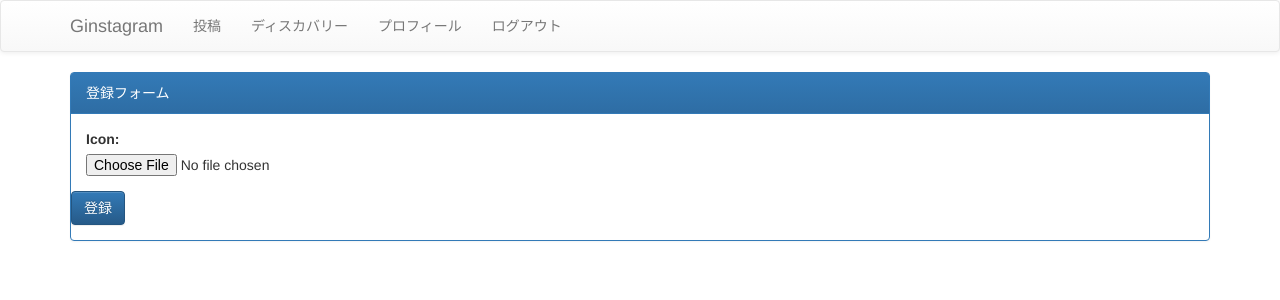
After one commit to gaiax/ginstagram-django, a Django app: a page that uses ginstagram/templates/ginstagram/profile_icon.html in a window 1280 px wide. The commit adds this page. Shown: the top 300 px of the page. Run offline with Django 3.2, Linux system fonts and the light colour scheme; some libraries are stand-ins or nearby versions.

Commit message:
[add] icon編集フォームの追加

```diff
--- a/ginstagram/forms.py
+++ b/ginstagram/forms.py
@@ -19,3 +19,11 @@ class UserForm(forms.ModelForm):
         if not re.search(r'[a-zA-Z]', password):
             raise forms.ValidationError('アルファベットが含まれていません')
         return password
+
+
+class UserIconForm(forms.ModelForm):
+    icon = forms.ImageField()
+
+    class Meta:
+        model = User
+        fields = ("icon",)
--- a/ginstagram/templates/ginstagram/profile.html
+++ b/ginstagram/templates/ginstagram/profile.html
@@ -6,7 +6,7 @@
   <!-- アカウント情報 -->
   <div class="row">
     <div class="col-md-2 col-md-offset-1">
-        <button onclick="javascript:location.href = {% url 'ginstagram:profile' user.username %};">
+        <button onclick="javascript:location.href = '{% url 'ginstagram:icon' user.username %}';">
             プロフィール画像編集
         </button>
     </div>
--- /dev/null
+++ b/ginstagram/templates/ginstagram/profile_icon.html
@@ -0,0 +1,21 @@
+{% extends 'base.html' %}
+{% block title %}Ginstagram{%endblock%}
+{% block content %}
+<div class="container">
+    <div class=" panel panel-primary" >
+        <div class="panel-heading">
+            登録フォーム
+        </div>
+        <div class="panel-body">
+            <form action="{% url 'ginstagram:registration' %}" method="post">
+                {% csrf_token %}
+                {{form}}
+                </div>
+                <div class="form-group">
+                    <button type="submit" class="btn btn-primary">登録</button>
+                </div>
+            </form>
+        </div>
+    </div>
+</div>
+{%endblock%}
--- a/ginstagram/urls.py
+++ b/ginstagram/urls.py
@@ -5,4 +5,5 @@ app_name = 'ginstagram'
 urlpatterns = [
     path('registration/', views.Registration.as_view(), name='registration'),
     path('<username>/', views.Profile.as_view(), name='profile'),
+    path('icon/edit/<username>/', views.ProfileIcon.as_view(), name='icon'),
 ]
--- a/ginstagram/views.py
+++ b/ginstagram/views.py
@@ -1,7 +1,7 @@
 from django.views import generic
 from django.urls import reverse
 from .models import User
-from .forms import UserForm
+from .forms import UserForm, UserIconForm
 
 
 class Profile(generic.DetailView):
@@ -26,3 +26,9 @@ class Registration(generic.edit.FormView):
             'ginstagram:profile',
             kwargs={'username': form.data.get('username')}
         )
+
+
+class ProfileIcon(generic.edit.FormView):
+    model = User
+    template_name = 'ginstagram/profile_icon.html'
+    form_class = UserIconForm
```
Also changed, not shown: ginstagram/tests/views/test_icon.py (+11 -1 lines).
